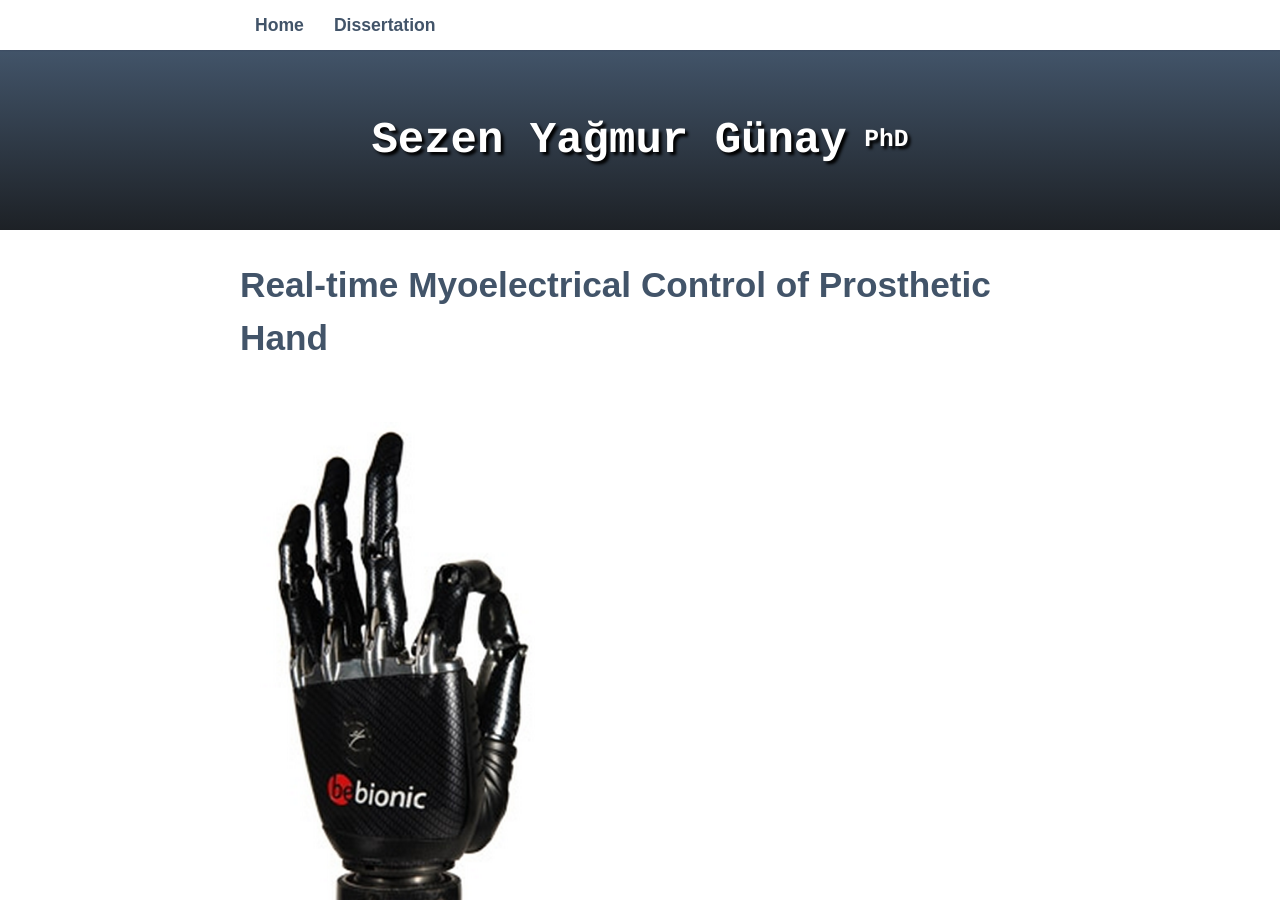
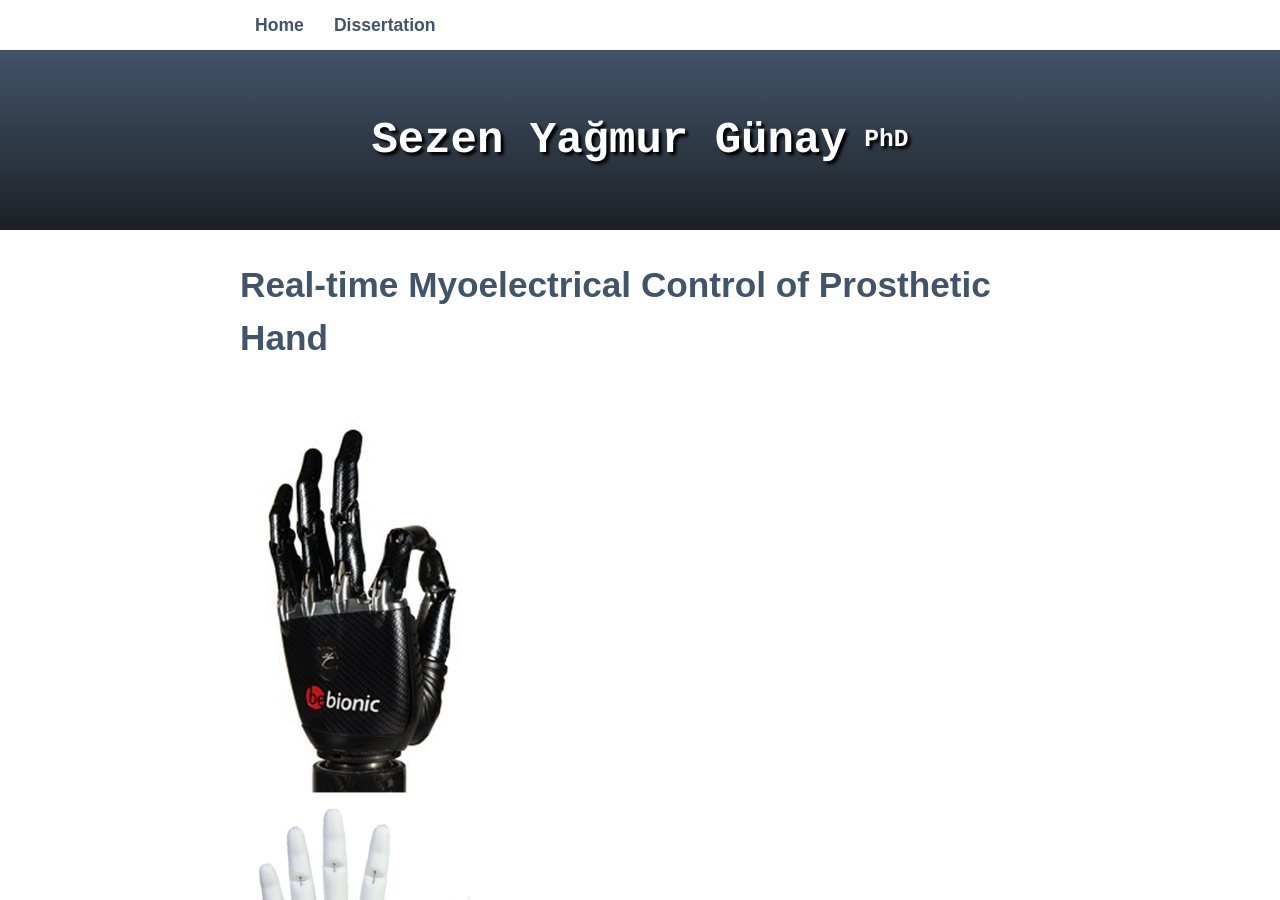
Before and after one commit to syagmur/syagmur.github.io, a Jekyll site: the page built from Dissertation/index.html, in a window 1280 px wide and 900 px high. Built offline with Jekyll 4.4.1, drawn with Linux system fonts in a browser that asks for light colours; nearby versions of some CDN libraries; some web fonts are replaced; library files that are not in the unit come from our copies.

Commit message:
Update index.html

```diff
--- a/Dissertation/index.html
+++ b/Dissertation/index.html
@@ -8,7 +8,7 @@ title: Dissertation
 <br>
    <div class="row">
   <div class="column">
-    <img src="/images/be1.png" alt="Bebionics" style="width:40%">
+    <img src="/images/be1.png" alt="Bebionics" style="width:30%">
   </div>
   <div class="column">
     <img src="/images/adahand.png" alt="Ada Hand" style="width:30%">
```
